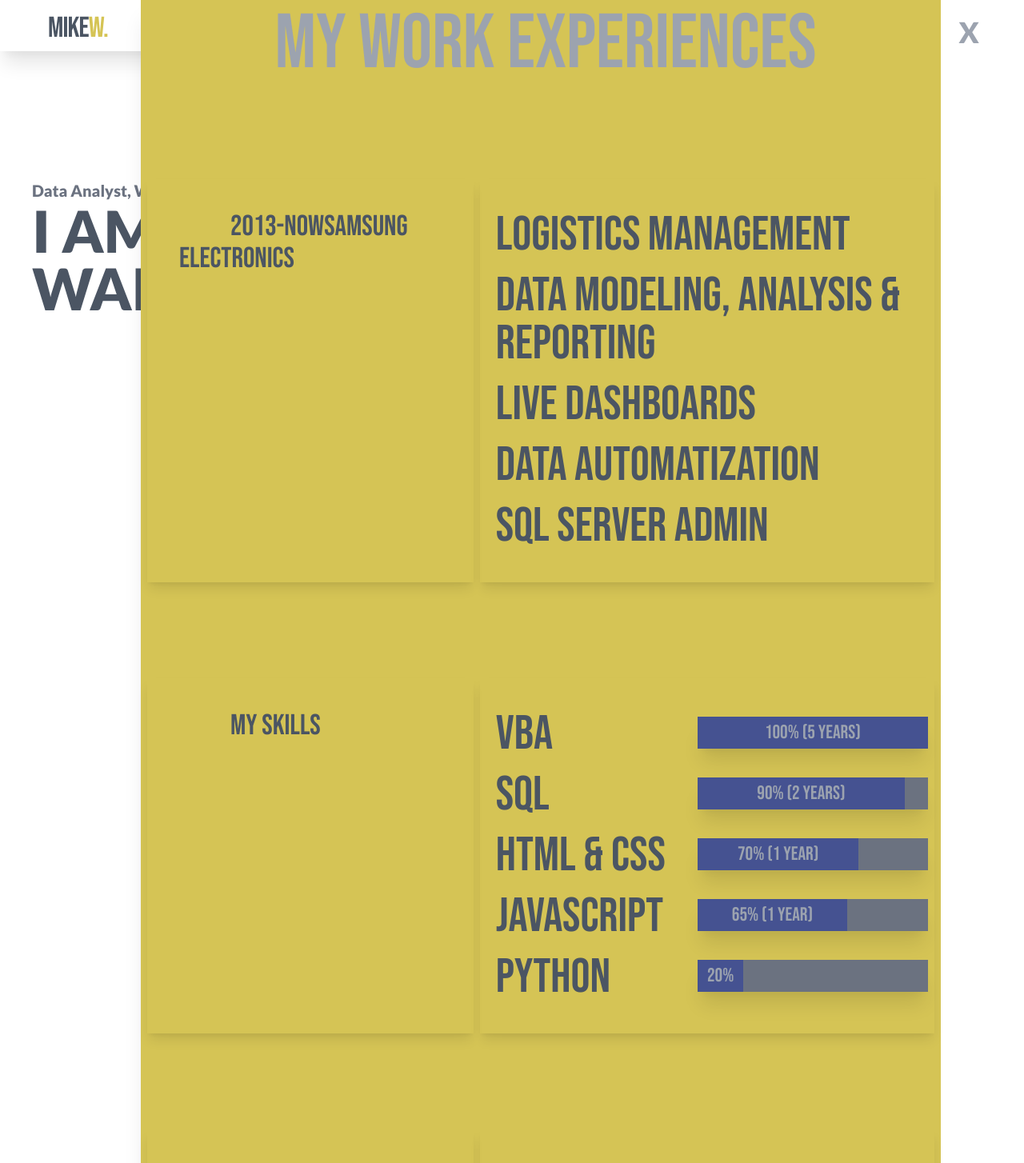
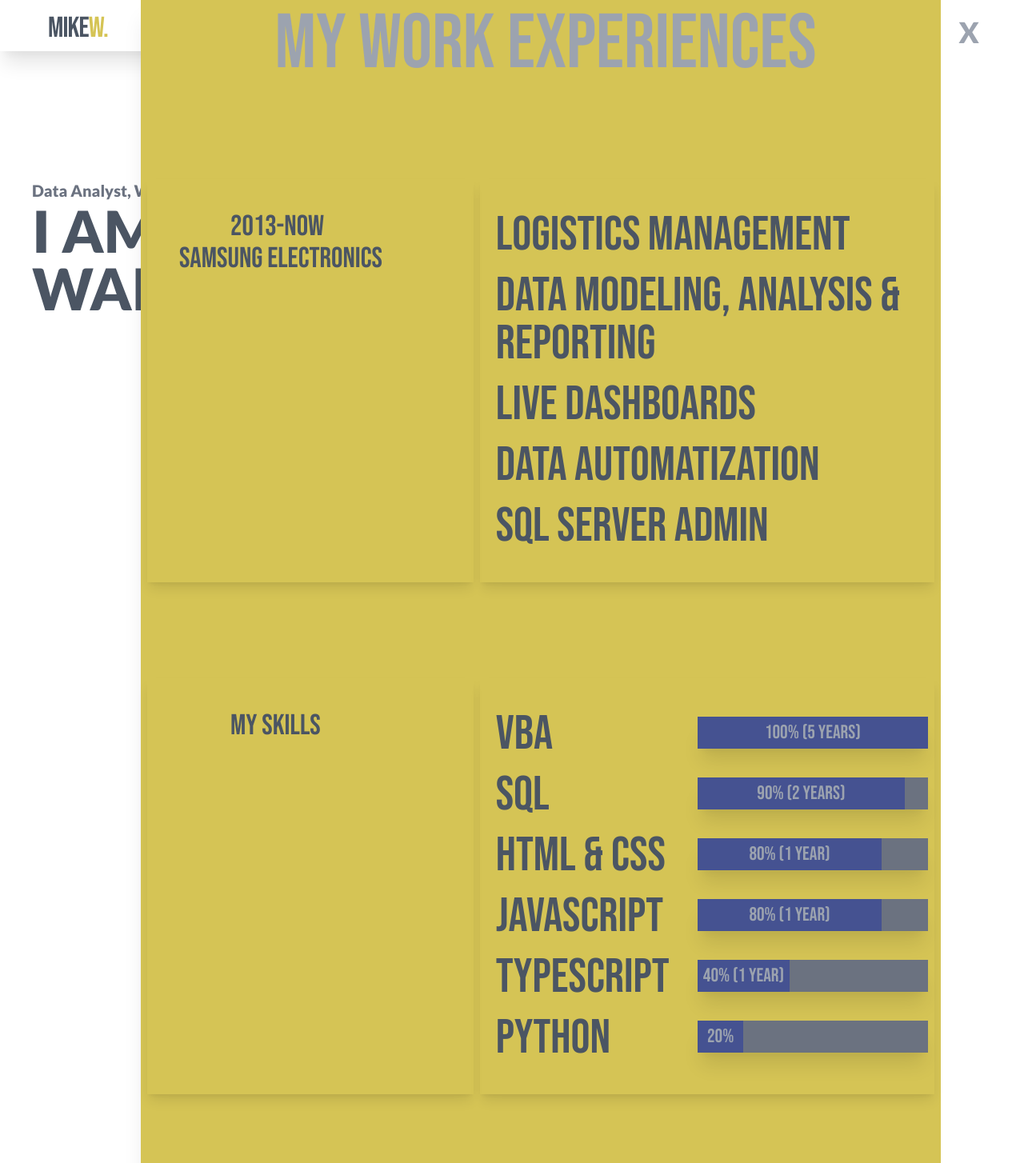
Before and after one commit to MikeWarakom/mikew_backup, a React (Create React App) app: page /resume in a window 1280 px wide. Shown: the top 1454 px of the page at 80% size. Built offline with nearby package versions, Linux system fonts and the light colour scheme; no server answers.

Commit message:
final commit

```diff
--- a/src/components/pages/Contacts.js
+++ b/src/components/pages/Contacts.js
@@ -10,7 +10,9 @@ const Result = () => {
         </p>
     )
     }
-const verifier = process.env.REACT_APP_EMAILJS_API
+    const verifier = process.env.REACT_APP_EMAILJS_API
+    const template = process.env.REACT_APP_EMAILJS_TEMPLATE
+    const service = process.env.REACT_APP_EMAILJS_SERVICE
 
 const Contacts = ({...otherProps}) => {
 
@@ -26,7 +28,7 @@ const Contacts = ({...otherProps}) => {
     const sendEmail = (e) => {
         e.preventDefault();
 
-        emailjs.sendForm('service_fjsq0jv', 'template_jtbogma', form.current, verifier)
+        emailjs.sendForm(service, template, form.current, verifier)
           .then((result) => {
               console.log(result.text);
           }, (error) => {
--- a/src/components/pages/Projects.js
+++ b/src/components/pages/Projects.js
@@ -12,8 +12,8 @@ const Projects = ({...otherProps}) => {
     const myProjects = [
         {id: 1, name: "Robofriends API", url: "https://mikewarakom.github.io/robofriends/", src: "/img/robofriends.png", alt: "Robofriends API"},
         {id: 2, name: "Face Recognition App", url: "https://mikewarakom.github.io/faceapp/", src: "/img/faceapp.png", alt: "Face Recognition App"},
-        {id: 3, name: "MW Analytics page", url: "https://mikewarakom.github.io/mwanalytics/", src: "/img/mwanalytics.png", alt: "MW Analytics"},
-        {id: 4, name: "User panel", url: "https://stackblitz.com/edit/loginregister?file=src%2FApp.js", src: "/img/robofriends.png", alt: "User panel"},
+        {id: 3, name: "MW Analytics page", url: "https://keen-taiyaki-0cdaec.netlify.app/", src: "/img/mwanalytics.png", alt: "MW Analytics"},
+        {id: 4, name: "User panel", url: "https://stackblitz.com/edit/loginregister?file=src%2FApp.js", src: "/img/userpanel.png", alt: "User panel"},
 
     ]
 
@@ -23,19 +23,19 @@ const Projects = ({...otherProps}) => {
                 <h2 className="text-xl text-gray-500 font-body flex ml-10">Data Analyst, Web Developer</h2>
                 <h1  className="text-6xl md:text-7xl text-gray-600 font-body flex ml-10">I AM MICHAL WARAKOMSKI</h1>
             </div>
-            <div className="z-40 animationSlideInPage flex relative w-full md:h-screen">
+            <div className="z-40 animationSlideInPage flex relative w-full md:h-full">
                 <div className="animationLogo hidden md:block md:pt-4 md:pl-10 md:fixed md:visible md:w-44 md:h-full md:bg-white">
                     <span className="md:visible pl-5 font-kolker md:text-4xl tracking-tight text-gray-600">Mike</span>
                     <span className="md:visible font-kolker md:text-4xl text-amber">W.</span>
                 </div>
-                <div className=" md:ml-44 bg-amber flex-col shadow-xl h-full md:w-4/5 w-full">
-                    <div className="animationLogo w-full">
+                <div className=" md:ml-44 bg-amber flex-col shadow-xl h-full md:w-4/5 w-full h-full">
+                    <div className="animationLogo w-full h-full">
                         <h1 className="pl-5 text-gray-400 font-kolker text-8xl flex justify-center pt-2  ">
                             PROJECTS
                         </h1>
-                        <div className="md:flex-row md:flex flex-col justify-center md:mb-5 md:mt-5 mb-2 m-10">
+                        <div className="md:grid md:grid-cols-3 md:m-auto flex-col justify-center md:mb-5 md:mt-5 mb-2 m-10">
                             {myProjects.map(({ id, name, url, src, alt }) => (
-                                <div key={id} className="animation5 md:w-1/3 w-auto md:m-4 m-10 font-kolker flex content-center flex-col text-center text-gray-600 p-5 bg-amber h-auto shadow-lg">
+                                <div key={id} className="animation5 w-auto md:m-4 m-10 font-kolker flex content-center flex-col text-center text-gray-600 p-5 bg-amber h-auto shadow-lg">
                                     <a href={url} >
                                         <img src={src} alt={alt} ></img>
                                             <h2 className="text-4xl">{name}</h2>
--- a/src/components/pages/Resume.js
+++ b/src/components/pages/Resume.js
@@ -17,9 +17,10 @@ const Resume = ({...otherProps}) => {
     const mySkills = [
         { id: 1, skills: "VBA", level: 100, years: 2017 },
         { id: 2, skills: "SQL", level: 90, years: 2020 },
-        { id: 3, skills: "HTML & CSS", level: 70, years: 2021 },
-        { id: 4, skills: "JavaScript", level: 65, years: 2021  },
-        { id: 5, skills: "Python", level: 20, years: 2020}
+        { id: 3, skills: "HTML & CSS", level: 80, years: 2021 },
+        { id: 4, skills: "JavaScript", level: 80, years: 2021  },
+        { id: 5, skills: "TypeScript", level: 40, years: 2021  },
+        { id: 6, skills: "Python", level: 20, years: 2020}
     ];
 
     const myTools = [
@@ -90,7 +91,7 @@ const Resume = ({...otherProps}) => {
                             </h1>
                             <Zoom>
                             <div className="flex gap-2 ml-2 md:mb-10 md:mt-10 mb-2">
-                                <div className="md:w-2/3 w-56 font-kolker text-gray-600 md:p-10 py-10 md:mt-20  h-auto shadow-lg">
+                                <div className="flex flex-col md:w-2/3 w-56 font-kolker text-gray-600 md:p-10 py-10 md:mt-20  h-auto shadow-lg">
                                     <label className="md:text-4xl text-3xl pl-4 md: md:pl-16">
                                         2013-Now
                                     </label>
@@ -118,7 +119,7 @@ const Resume = ({...otherProps}) => {
                                                     {skills}
                                                 </p>
                                             <div className="mt-1 md:mt-2 mr-2 md:mr-2 bg-gray-500 h-5 md:h-10 shadow-xl w-48 md:w-72">
-                                                <div style={barWidth(level)} className="bg-blue-500 text-2xl md:font-medium text-gray-400 text-center md:p-2 leading-none h-full"> {level}% {experienceYears(years, level)}</div>
+                                                <div style={barWidth(level)} className="bg-blue-500 text-2xl md:font-medium text-gray-400 text-center md:pt-2 leading-none h-full"> {level}% {experienceYears(years, level)}</div>
                                                 </div>
                                             </div>
                                         </div>
```
Also changed, not shown: public/img/userpanel.png (added).
